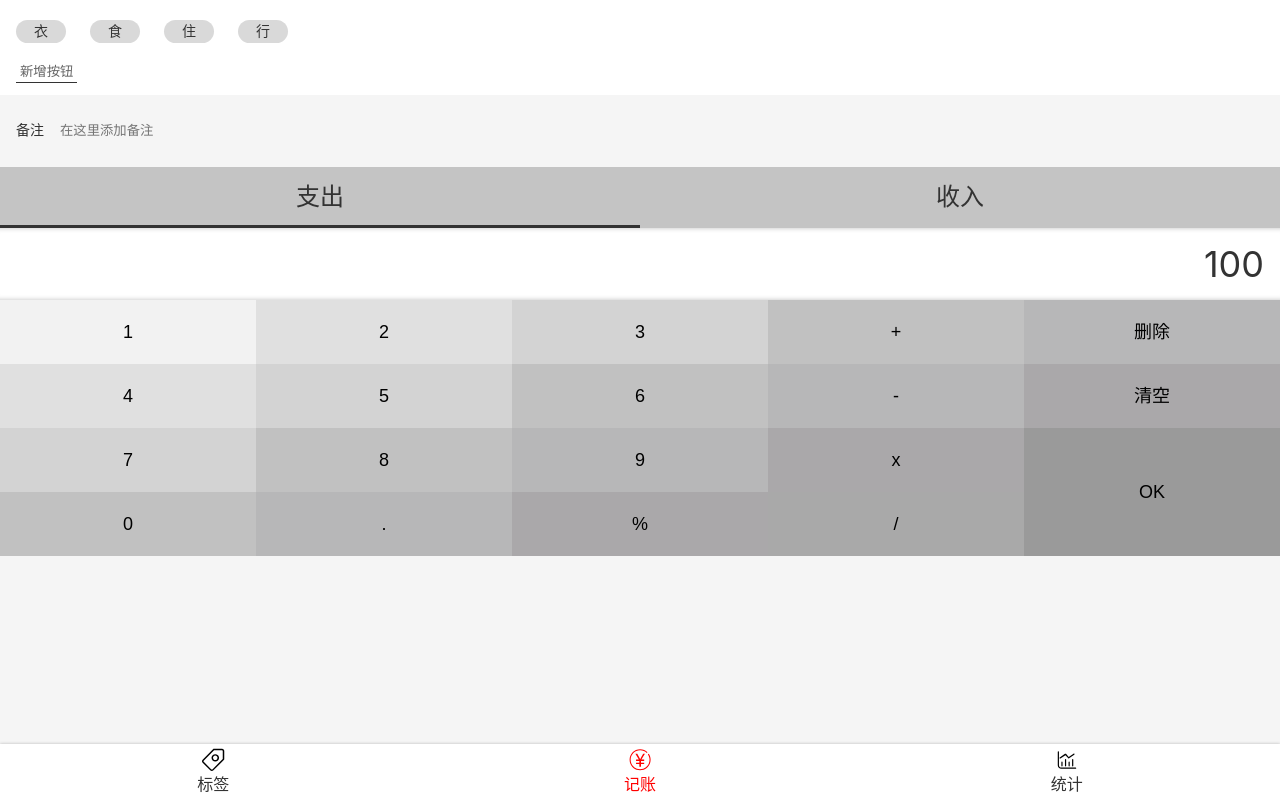
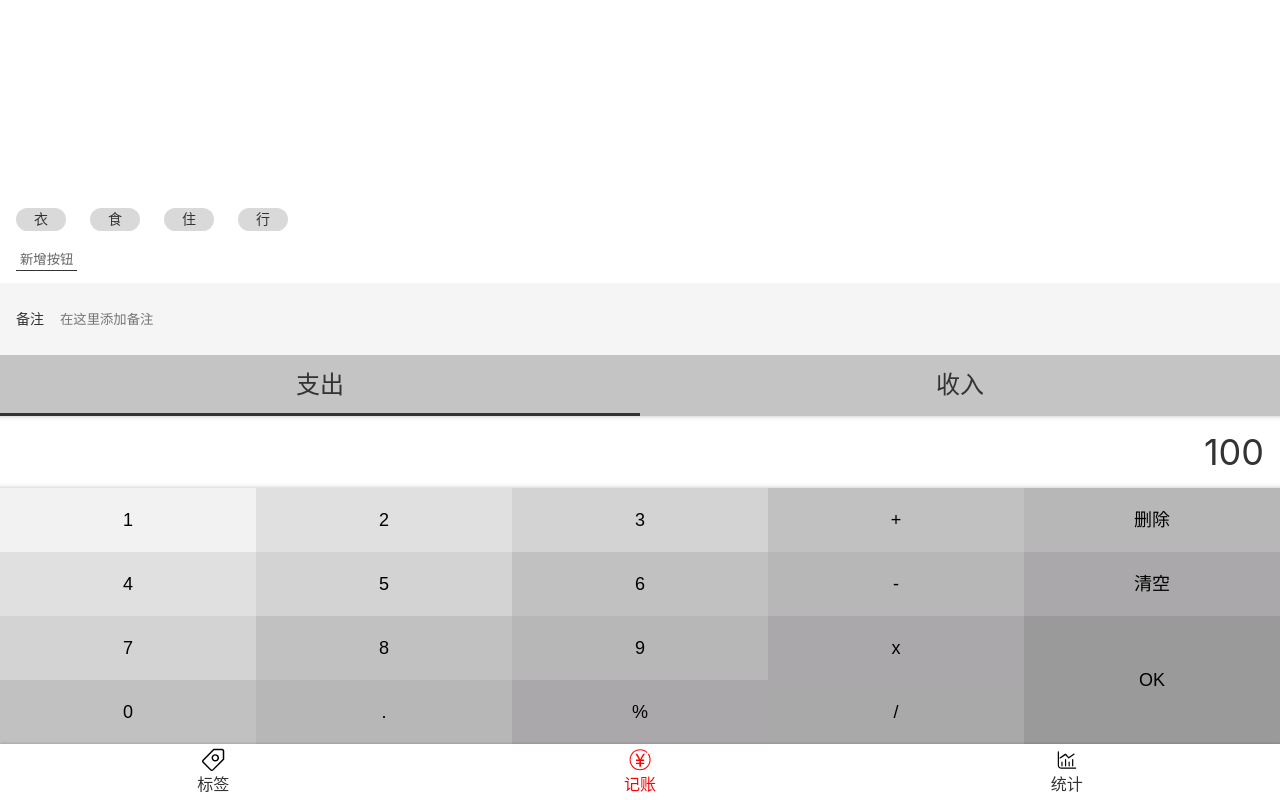
Before and after one commit to linzhengGithub/money-2-React, a React app: page /#/money in a window 1280 px wide. Built offline with nearby package versions, Linux system fonts and the light colour scheme.

Commit message:
完成 TagsSection 的功能

```diff
--- a/src/components/Layout.tsx
+++ b/src/components/Layout.tsx
@@ -17,7 +17,7 @@ const Main = styled.div`
 const Layout = (props:any) => {
   return(
     <Wrapper>
-      <Main>
+      <Main className={props.className}>
         {props.children}
       </Main>
       <Nav/>
--- a/src/index.scss
+++ b/src/index.scss
@@ -26,3 +26,6 @@ body{
   display: block;
   clear:both;
 }
+:focus{
+  outline: none;
+}
--- a/src/views/Money.tsx
+++ b/src/views/Money.tsx
@@ -1,120 +1,20 @@
 import Layout from '../components/Layout';
 import React from 'react';
 import styled from 'styled-components';
+import {CategorySection} from './Money/CategorySection';
+import {NotesSection} from './Money/NotesSection';
+import {NumberPadSection} from './Money/NumberPadSection';
+import {TagsSection} from './Money/TagsSection';
 
-
-const TagsSection = styled.section`
-  background: white;padding: 12px 16px;
-  >ol{
-    margin-left: -12px;
-    >li{
-      background: #D9D9D9;display: inline-block;margin: 8px 12px;
-      border-radius: 18px;padding: 3px 18px;font-size: 14px;
-    }
-  }
-   >button{
-    background: none;border: none;padding: 2px 4px;
-    border-bottom: 1px solid #333;
-    color: #666;margin-top: 8px;
-  }
-`
-const NotesSection = styled.section`
-  background: #f5f5f5;padding: 0 16px;font-size: 14px;
-  >label{
-    display: flex;align-items: center;
-    >span{
-      margin-right: 16px;white-space: nowrap;
-    }
-    >input{
-      display: block;width:100%;height: 72px;
-      background: none;border: none;
-    }
-  }
-`
-const CategorySection = styled.section`
-  font-size: 24px;
-  >ul{
-    display: flex;background: #c4c4c4;
-    >li{
-    width: 50%;text-align: center;
-    padding: 16px 0;position: relative;
-    &.selected::after{
-      content: '';display:block;background: #333;
-      height: 3px;position: absolute;bottom: 0px;
-      width: 100%;left: 0px;
-      }
-    }
-  }
-
-`
-const NumberPadSection = styled.section`
+const MyLayout = styled(Layout)`
   display:flex;
   flex-direction: column;
-  >.output{
-    background: white;
-    font-size: 36px;
-    line-height: 72px;
-    text-align: right;
-    padding: 0 16px;
-    box-shadow: inset 0 -5px 5px -5px rgba(0,0,0,0.25),
-                inset 0 5px 5px -5px rgba(0,0,0,0.25);
-  }
-  >.pad{
-    >button{
-      font-size: 18px;width: 20%;line-height:64px;border:none;
-      float: left;
-      &.ok{height: 128px;float: right;}
-      &:nth-child(1){
-        background: #f2f2f2;
-      }
-      &:nth-child(2),
-      &:nth-child(6){
-        background: #E0E0E0;
-      }
-      &:nth-child(3),
-      &:nth-child(7),
-      &:nth-child(11){
-        background: #D3D3D3;
-      }
-      &:nth-child(4),
-      &:nth-child(8),
-      &:nth-child(12),
-      &:nth-child(16){
-        background: #C1C1C1;
-      }
-      &:nth-child(5),
-      &:nth-child(9),
-      &:nth-child(13),
-      &:nth-child(17){
-        background: #B7B7B8;
-      }
-      &:nth-child(10),
-      &:nth-child(14),
-      &:nth-child(18){
-        background: #AAA8AA;
-      }
-      &:nth-child(19){
-        background: #A9A9A9;
-
-      }
-      &:nth-child(15){
-        background: #9A9A9A;
-      }
-    }
-  }
 `
 
 function Money() {
   return (
-    <Layout>
+    <MyLayout>
       <TagsSection>
-        <ol>
-          <li>衣</li>
-          <li>食</li>
-          <li>住</li>
-          <li>行</li>
-        </ol>
-        <button>新增按钮</button>
       </TagsSection>
       <NotesSection>
         <label>
@@ -152,7 +52,7 @@ function Money() {
           <button>/</button>
         </div>
       </NumberPadSection>
-    </Layout>
+    </MyLayout>
   );
 }
 export default Money
--- /dev/null
+++ b/src/views/Money/CategorySection.tsx
@@ -0,0 +1,19 @@
+import styled from 'styled-components';
+
+const CategorySection = styled.section`
+  font-size: 24px;
+  >ul{
+    display: flex;background: #c4c4c4;
+    >li{
+    width: 50%;text-align: center;
+    padding: 16px 0;position: relative;
+    &.selected::after{
+      content: '';display:block;background: #333;
+      height: 3px;position: absolute;bottom: 0px;
+      width: 100%;left: 0px;
+      }
+    }
+  }
+
+`
+export {CategorySection}
--- /dev/null
+++ b/src/views/Money/NotesSection.tsx
@@ -0,0 +1,16 @@
+import styled from 'styled-components';
+
+const NotesSection = styled.section`
+  background: #f5f5f5;padding: 0 16px;font-size: 14px;
+  >label{
+    display: flex;align-items: center;
+    >span{
+      margin-right: 16px;white-space: nowrap;
+    }
+    >input{
+      display: block;width:100%;height: 72px;
+      background: none;border: none;
+    }
+  }
+`
+export {NotesSection}
--- /dev/null
+++ b/src/views/Money/NumberPadSection.tsx
@@ -0,0 +1,59 @@
+import styled from 'styled-components';
+
+const NumberPadSection = styled.section`
+  display:flex;
+  flex-direction: column;
+  >.output{
+    background: white;
+    font-size: 36px;
+    line-height: 72px;
+    text-align: right;
+    padding: 0 16px;
+    box-shadow: inset 0 -5px 5px -5px rgba(0,0,0,0.25),
+                inset 0 5px 5px -5px rgba(0,0,0,0.25);
+  }
+  >.pad{
+    >button{
+      font-size: 18px;width: 20%;line-height:64px;border:none;
+      float: left;
+      &.ok{height: 128px;float: right;}
+      &:nth-child(1){
+        background: #f2f2f2;
+      }
+      &:nth-child(2),
+      &:nth-child(6){
+        background: #E0E0E0;
+      }
+      &:nth-child(3),
+      &:nth-child(7),
+      &:nth-child(11){
+        background: #D3D3D3;
+      }
+      &:nth-child(4),
+      &:nth-child(8),
+      &:nth-child(12),
+      &:nth-child(16){
+        background: #C1C1C1;
+      }
+      &:nth-child(5),
+      &:nth-child(9),
+      &:nth-child(13),
+      &:nth-child(17){
+        background: #B7B7B8;
+      }
+      &:nth-child(10),
+      &:nth-child(14),
+      &:nth-child(18){
+        background: #AAA8AA;
+      }
+      &:nth-child(19){
+        background: #A9A9A9;
+
+      }
+      &:nth-child(15){
+        background: #9A9A9A;
+      }
+    }
+  }
+`
+export {NumberPadSection}
--- /dev/null
+++ b/src/views/Money/TagsSection.tsx
@@ -0,0 +1,64 @@
+import styled from 'styled-components';
+import React, {useState} from 'react';
+
+const Wrapper = styled.section`
+  background: white;padding: 12px 16px;
+  display:flex;
+  flex-direction: column;
+  flex-grow: 1;
+  justify-content: flex-end;
+  align-items: flex-start;
+  >ol{
+    margin-left: -12px;
+    >li{
+      background: #D9D9D9;display: inline-block;margin: 8px 12px;
+      border-radius: 18px;padding: 3px 18px;font-size: 14px;
+      &.selected{
+      background: #F60;
+      }
+    }
+  }
+   >button{
+    background: none;border: none;padding: 2px 4px;
+    border-bottom: 1px solid #333;
+    color: #666;margin-top: 8px;
+  }
+`
+
+const TagsSection:React.FC = (props) => {
+  const [tags,setTags] = useState<string[]>(['衣','食','住','行'])
+  const [selectedTags,setSelectedTags] = useState<string[]>([])
+  const onAddTag = () =>{
+    const tagName = window.prompt('新增的标签名是:')
+    if(tagName!==null){
+      setTags([...tags,tagName])
+    }
+  }
+  const onToggleTag = (tag:string) => {
+    const index = selectedTags.indexOf(tag)
+    if(index>= 0){
+      //如果 tag 已！被选中,那么就复制未被选中的 tag,作为新的selectedTags,使这个被选中的tag取消选中
+      setSelectedTags(selectedTags.filter(t => t !== tag))
+    }else{
+      //否则就选中这个tag
+      setSelectedTags([...selectedTags,tag])
+    }
+  }
+  const getClass = (tag:string) => {
+    return selectedTags.indexOf(tag) >= 0 ? 'selected' : ''
+  }
+  return (
+    <Wrapper>
+      <ol>
+        {tags.map(tag => <li
+          key={tag}
+          onClick={()=>onToggleTag(tag)}
+          className={getClass(tag)}
+        >{tag}</li>)}
+      </ol>
+      <button onClick={onAddTag}>新增按钮</button>
+    </Wrapper>
+  )
+}
+
+export {TagsSection}
```
